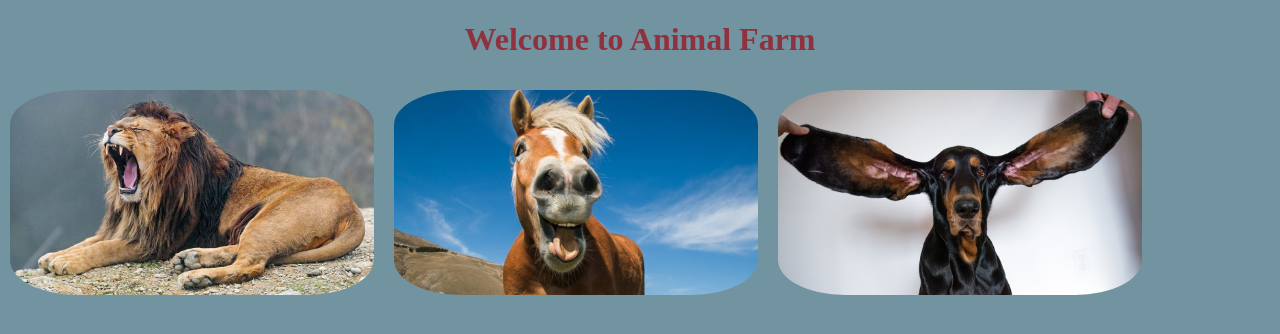
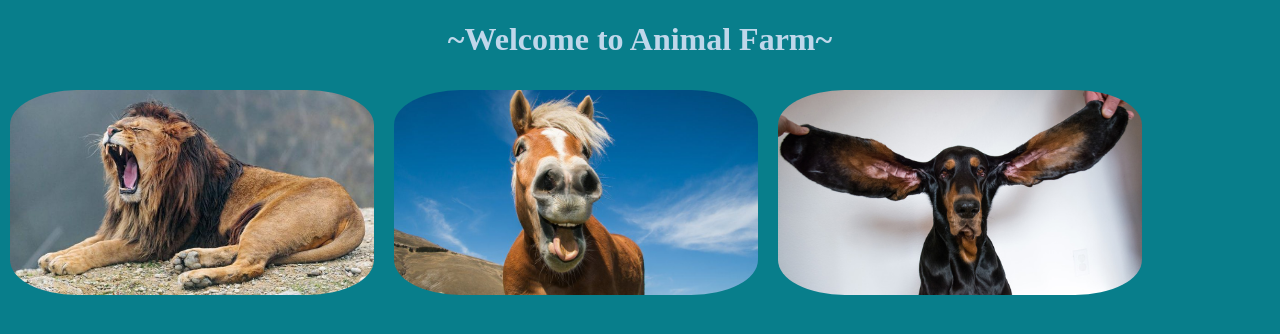
Before and after one commit to Libbi-Dunham/LAB-03b-animalfarm, a plain HTML site: page index.html in a window 1280 px wide. Drawn offline with Linux system fonts and the light colour scheme.

Commit message:
changed colors

```diff
--- a/index.html
+++ b/index.html
@@ -14,7 +14,7 @@
 
 <body>
    <main>
-       <h1>Welcome to Animal Farm</h1>
+       <h1>~Welcome to Animal Farm~</h1>
        <div class="animals">
         <img  id="cat" src="./assets/cat.jpg" alt="cat">
         <img id="horse" src="./assets/horse.jpg" alt="horse">
--- a/styles/style.css
+++ b/styles/style.css
@@ -22,10 +22,10 @@ flex-direction: row;
 }
 
 body {
-    background-color: #7293A0;
+    background-color: #087E8B;
 }
 
 h1 {
-    color: #90323D;
+    color: #BFD7EA;
     text-align: center;
 }
```
